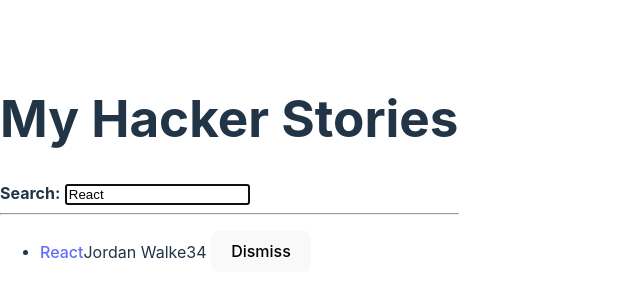
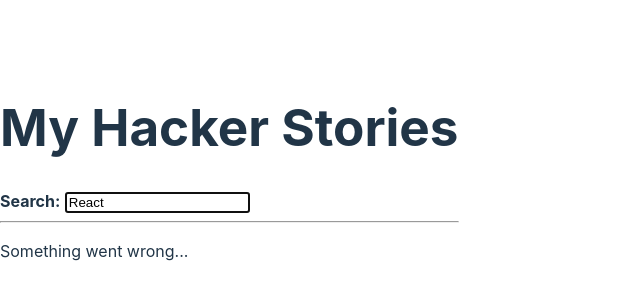
Before and after one commit to genericmoniker/hacker-stories, a React (Vite) app: page / in a window 1280 px wide. Shown: the part 228-528 px from the top of the page, without its empty margins (0-640 px from the left). Built offline with nearby package versions, Linux system fonts and the light colour scheme.

Commit message:
Using a reducer for consistent state

```diff
--- a/src/App.jsx
+++ b/src/App.jsx
@@ -34,38 +34,59 @@
   ]
 
   const getAsyncStories = () =>
-    new Promise((resolve) =>
-      setTimeout(
-        () => resolve({ data: { stories: initialStories } }),
-        2000
-      )
+    new Promise((resolve, reject) =>
+      setTimeout(reject, 2000)
+      // () => resolve({ data: { stories: initialStories } }),
+      // 2000
+      //)
     );
 
+  const storiesReducer = (state, action) => {
+    switch (action.type) {
+      case 'STORIES_FETCH_INIT':
+        return { ...state, isLoading: true, isError: false };
+      case 'STORIES_FETCH_SUCCESS':
+        return { ...state, isLoading: false, isError: false, data: action.payload };
+      case 'STORIES_FETCH_FAILURE':
+        return { ...state, isLoading: false, isError: true };
+      case 'REMOVE_STORY':
+        return {
+          ...state, data: state.filter(
+            (story) => action.payload.objectID !== story.objectID
+          ),
+        }
+      default:
+        throw new Error();
+    }
+  };
+
   const [searchTerm, setSearchTerm] = useStorageState('search', 'React');
-  const [stories, setStories] = React.useState([]);
-  const [isLoading, setIsLoading] = React.useState(false);
-  const [isError, setIsError] = React.useState(false);
+  const [stories, dispatchStories] = React.useReducer(storiesReducer,
+    { data: [], isLoading: false, isError: false }
+  );
 
   React.useEffect(() => {
-    setIsLoading(true);
+    dispatchStories({ type: 'STORIES_FETCH_INIT' });
     getAsyncStories().then(result => {
-      setStories(result.data.stories);
-      setIsLoading(false);
-    }).catch(() => setIsError(true));
+      dispatchStories({
+        type: 'STORIES_FETCH_SUCCESS',
+        payload: result.data.stories,
+      });
+    }).catch(() => dispatchStories({ type: 'STORIES_FETCH_FAILURE' }));
   }, []); // Empty array means run once when component first renders.
 
   const handleRemoveStory = (item) => {
-    const newStories = stories.filter(
-      (story) => item.objectID !== story.objectID
-    );
-    setStories(newStories);
+    dispatchStories({
+      type: 'REMOVE_STORY',
+      payload: item,
+    });
   }
 
   const handleSearch = (event) => {
     setSearchTerm(event.target.value);
   };
 
-  const searchedStories = stories.filter((story) =>
+  const searchedStories = stories.data.filter((story) =>
     story.title.toLowerCase().includes(searchTerm.toLowerCase())
   );
 
@@ -81,8 +102,8 @@
         <strong>Search:</strong>
       </InputWithLabel>
       <hr />
-      {isError && <p>Something went wrong...</p>}
-      {isLoading ? (
+      {stories.isError && <p>Something went wrong...</p>}
+      {stories.isLoading ? (
         <p>Loading...</p>
       ) : (
         <List list={searchedStories} onRemoveItem={handleRemoveStory} />
```
